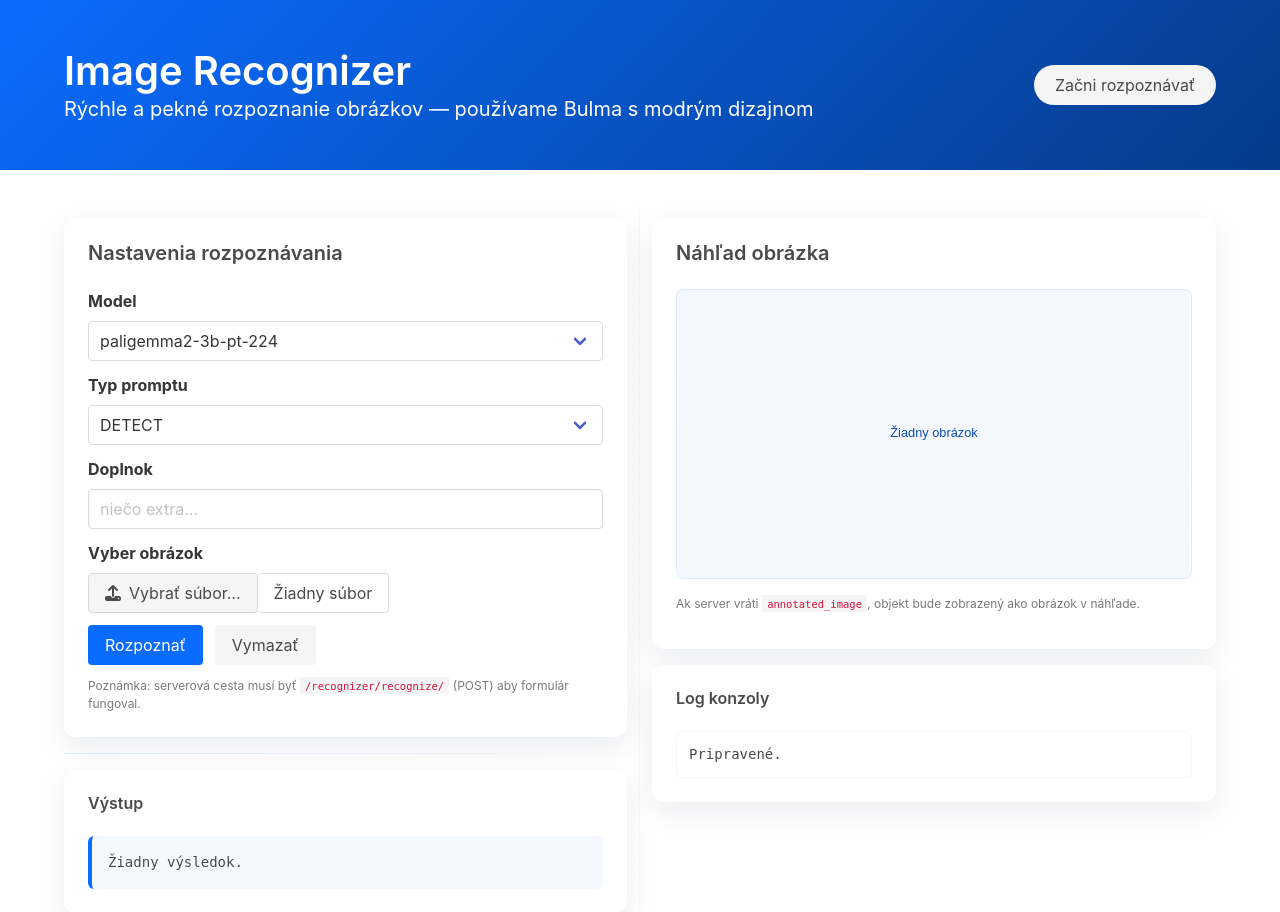
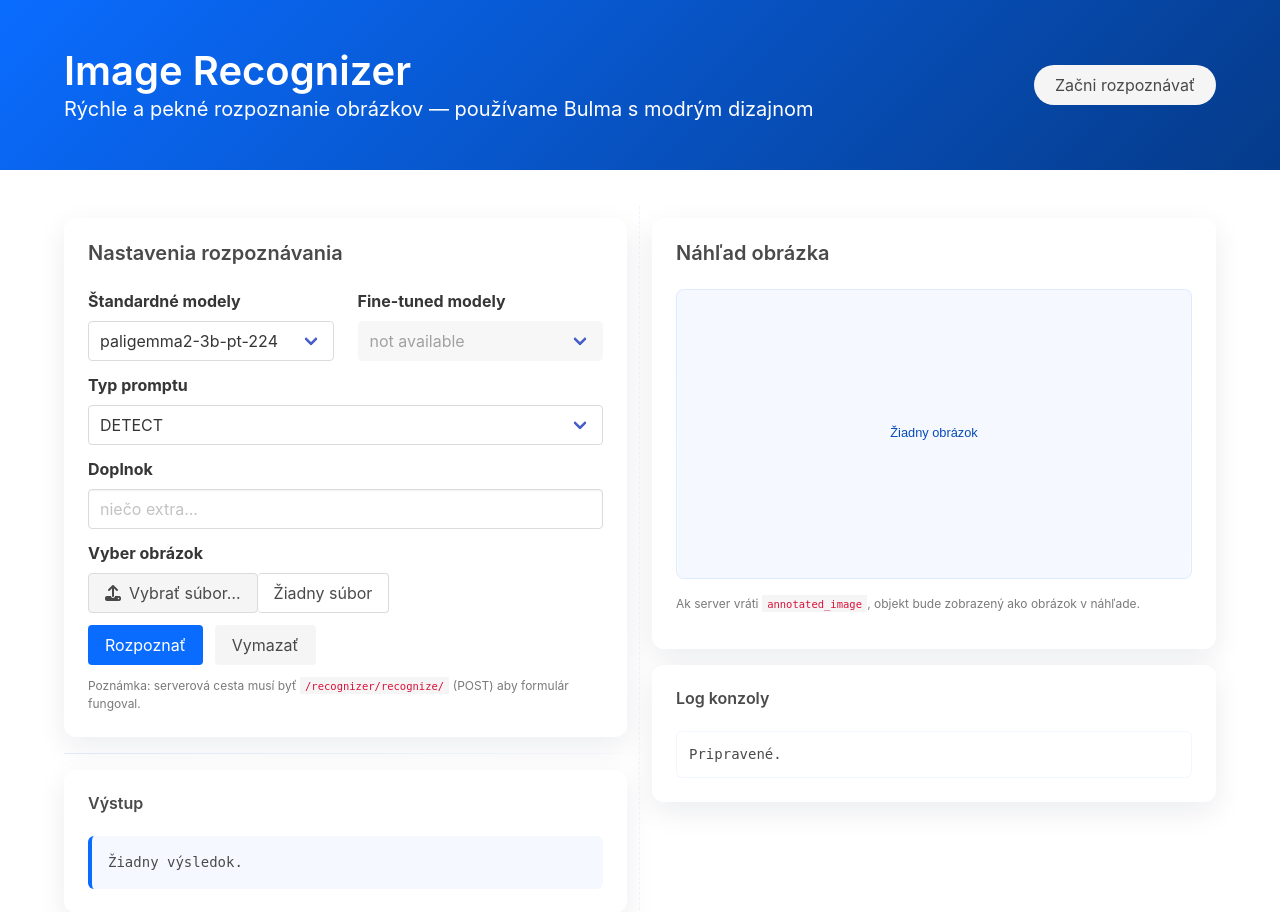
Before and after one commit to BorooBoss/video-based-action-recognition, a Django app: page /recognizer/ in a window 1280 px wide. Shown: the top 912 px of the page. Run offline with Django 5.2, Linux system fonts and the light colour scheme.

Commit message:
feat: double drop-down for finetuned models

```diff
--- a/djangoweb/recognizer/templates/index.html
+++ b/djangoweb/recognizer/templates/index.html
@@ -112,17 +112,38 @@
 
                         <form id="recognize-form" enctype="multipart/form-data">
                             <div class="field">
-                                <label class="label">Model</label>
-                                <div class="control">
-                                    <div class="select is-fullwidth">
-                                        <select name="model" id="model-select">
-                                            <option value="google/paligemma2-3b-pt-224">paligemma2-3b-pt-224</option>
-                                            <option value="google/paligemma2-3b-mix-224">paligemma2-3b-mix-224</option>
-                                            <option value="microsoft/Florence-2-base">florence-2-base</option>
-                                            <option value="microsoft/Florence-2-base-ft">microsoft/Florence-2-base-ft</option>
-                                            <option value="Qwen/Qwen3-VL-2B-Instruct">Qwen/Qwen3-VL-2B-Instruct</option>
-                                            <option value="OpenGVLab/InternVL3_5-2B">OpenGVLab/InternVL3_5-2B</option>
-                                        </select>
+                                <div class="columns is-mobile">
+                                    <div class="column is-6">
+                                        <label class="label">Štandardné modely</label>
+                                        <div class="control">
+                                            <div class="select is-fullwidth">
+                                                <select name="model" id="model-select">
+                                                    <option value="google/paligemma2-3b-pt-224">paligemma2-3b-pt-224
+                                                    </option>
+                                                    <option value="google/paligemma2-3b-mix-224">paligemma2-3b-mix-224
+                                                    </option>
+                                                    <option value="microsoft/Florence-2-base">florence-2-base</option>
+                                                    <option value="microsoft/Florence-2-base-ft">
+                                                        microsoft/Florence-2-base-ft
+                                                    </option>
+                                                    <option value="Qwen/Qwen3-VL-2B-Instruct">
+                                                        Qwen/Qwen3-VL-2B-Instruct
+                                                    </option>
+                                                    <option value="OpenGVLab/InternVL3_5-2B">OpenGVLab/InternVL3_5-2B
+                                                    </option>
+                                                </select>
+                                            </div>
+                                        </div>
+                                    </div>
+                                    <div class="column is-6">
+                                        <label class="label">Fine-tuned modely</label>
+                                        <div class="control">
+                                            <div class="select is-fullwidth">
+                                                <select name="finetuned_model" id="finetuned-model-select" disabled>
+                                                    <option value="">not available</option>
+                                                </select>
+                                            </div>
+                                        </div>
                                     </div>
                                 </div>
                             </div>
```
